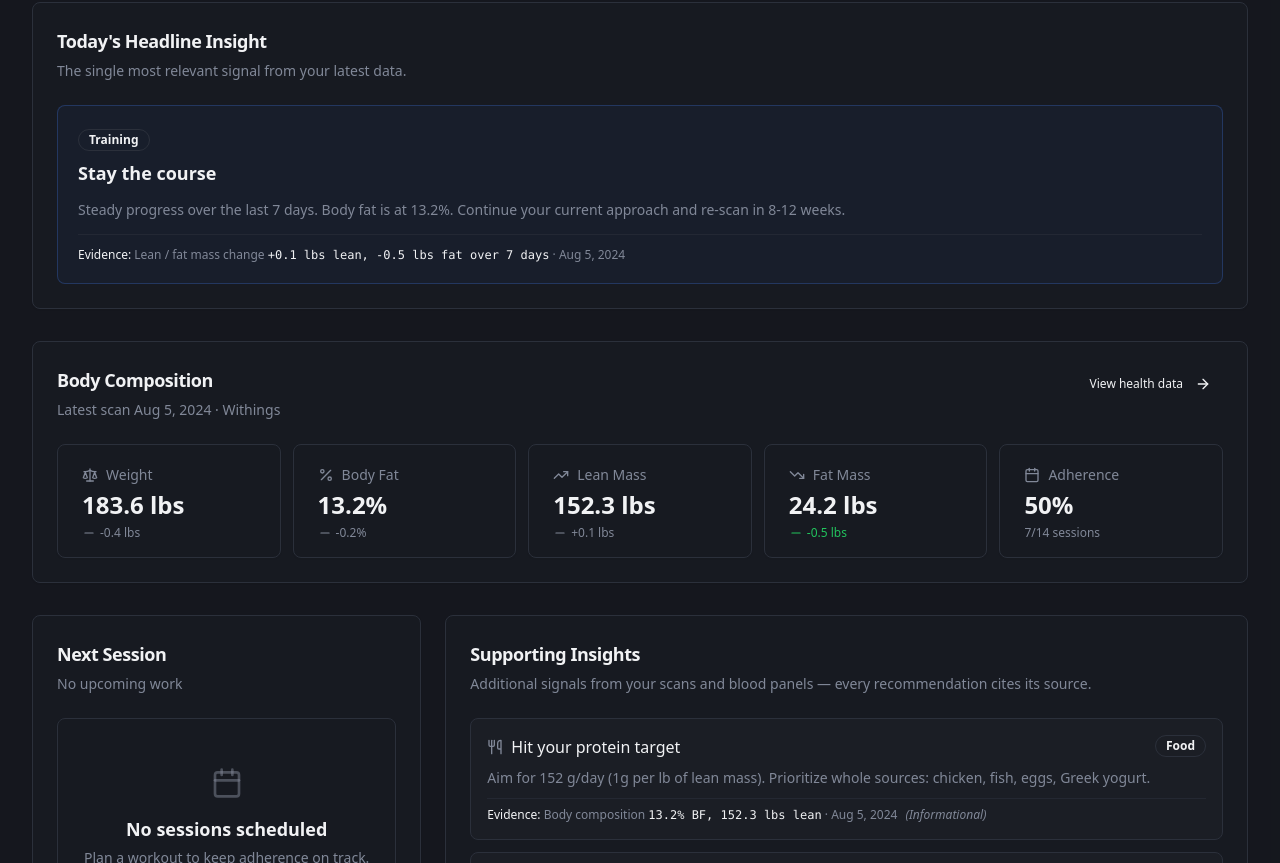
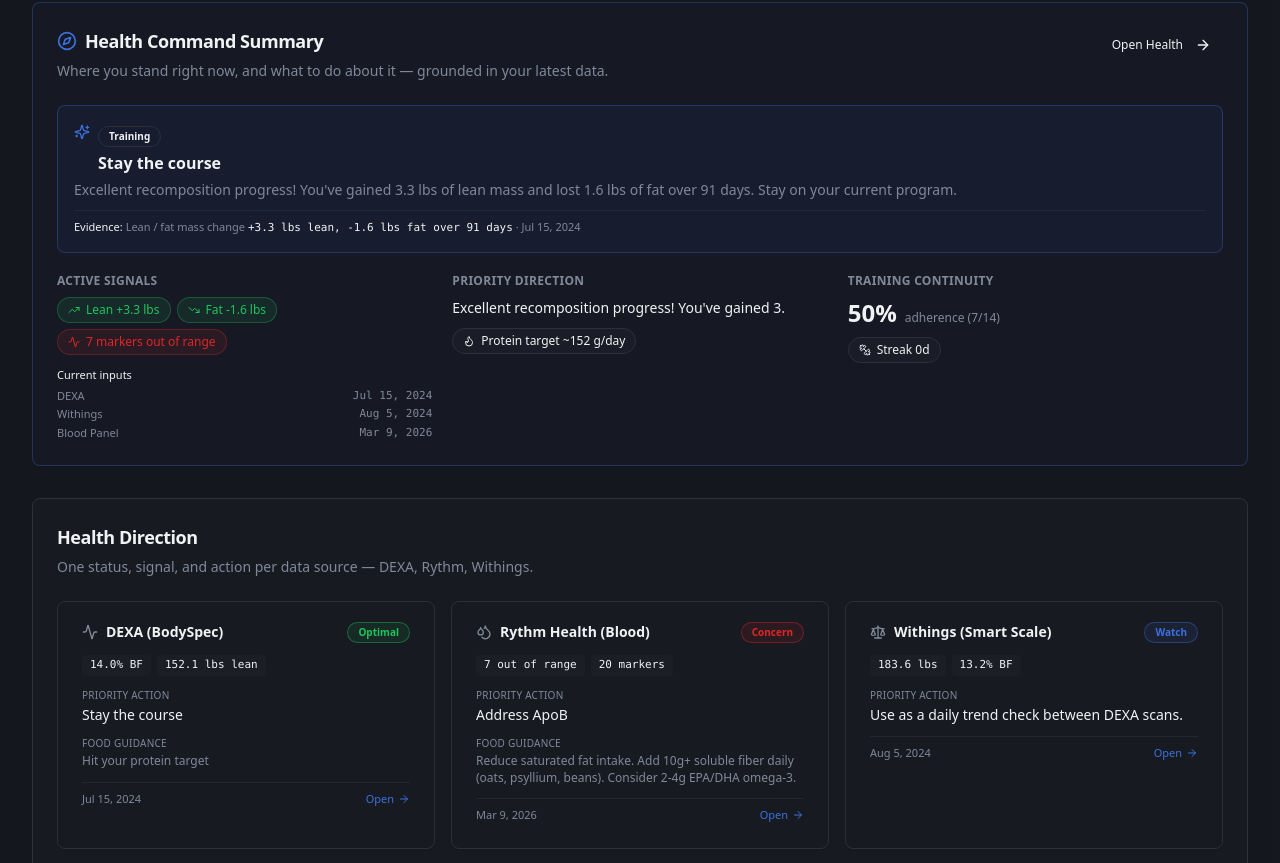
Before and after one commit to adthomps/apt-coachv2, a React (Vite) app: page /dashboard in a window 1280 px wide. Shown: the part 197-1060 px from the top of the page. Built offline with nearby package versions, Linux system fonts and the light colour scheme; sample sign-in values are in the browser's storage.

Commit message:
Changes
Co-authored-by: adthomps <20941675+adthomps@users.noreply.github.com>

```diff
--- a/src/pages/Dashboard.tsx
+++ b/src/pages/Dashboard.tsx
@@ -1,69 +1,102 @@
 import React from 'react';
 import { Link } from 'react-router-dom';
-import { format, parseISO } from 'date-fns';
+import { Activity, ChevronDown, Upload } from 'lucide-react';
 import { useAuth } from '@/contexts/AuthContext';
 import Layout from '@/components/Layout';
 import PageHeader from '@/components/common/PageHeader';
 import SectionCard from '@/components/common/SectionCard';
 import EmptyState from '@/components/common/EmptyState';
 import AIInsightsPanel from '@/components/AIInsightsPanel';
-import { Card, CardContent } from '@/components/ui/card';
+import HealthCommandSummary from '@/components/dashboard/HealthCommandSummary';
+import HealthDirectionGrid from '@/components/dashboard/HealthDirectionGrid';
+import TrainingSection from '@/components/dashboard/TrainingSection';
 import { Button } from '@/components/ui/button';
-import { Badge } from '@/components/ui/badge';
 import {
-  Activity, ArrowRight, Calendar, Dumbbell, Percent, Scale,
-  TrendingDown, TrendingUp, Upload, Minus,
-} from 'lucide-react';
-import { useSnapshots, useBloodPanels, useSchedule } from '@/hooks/use-api-queries';
+  Collapsible, CollapsibleContent, CollapsibleTrigger,
+} from '@/components/ui/collapsible';
+import {
+  useSnapshots, useBloodPanels, useSchedule, useSessions,
+} from '@/hooks/use-api-queries';
 import { snapshotApi } from '@/lib/api';
 import { getBodyScanInsights, getBloodPanelInsights, type Insight } from '@/lib/ai/insights';
-import type { ProgressCompare } from '@/lib/api/types';
+import type { ProgressCompare, Snapshot } from '@/lib/api/types';
 
-const Dashboard = () => {
+const isWithings = (s: Snapshot) => (s.provider || '').toLowerCase() === 'withings';
+
+/** Consecutive-day completed-session streak, walking back from today (or yesterday). */
+function computeStreak(completedDates: string[]): number {
+  if (completedDates.length === 0) return 0;
+  const set = new Set(completedDates.map((d) => d.slice(0, 10)));
+  let streak = 0;
+  const cursor = new Date();
+  if (!set.has(cursor.toISOString().slice(0, 10))) cursor.setDate(cursor.getDate() - 1);
+  while (set.has(cursor.toISOString().slice(0, 10))) {
+    streak += 1;
+    cursor.setDate(cursor.getDate() - 1);
+  }
+  return streak;
+}
+
+const Dashboard: React.FC = () => {
   const { user } = useAuth();
   const { data: snapshots = [], isLoading: snapsLoading } = useSnapshots();
   const { data: bloodPanels = [] } = useBloodPanels();
   const { data: scheduleEntries = [] } = useSchedule();
+  const { data: sessions = [] } = useSessions();
+
+  const dexaSnapshots = React.useMemo(
+    () => snapshots.filter((s) => !isWithings(s)).sort((a, b) => b.scanDate.localeCompare(a.scanDate)),
+    [snapshots],
+  );
+  const withingsSnapshots = React.useMemo(
+    () => snapshots.filter(isWithings).sort((a, b) => b.scanDate.localeCompare(a.scanDate)),
+    [snapshots],
+  );
+
+  const latestDexa = dexaSnapshots[0] ?? null;
+  const latestWithings = withingsSnapshots[0] ?? null;
+  const latestPanel = bloodPanels[0] ?? null;
 
   const [compare, setCompare] = React.useState<ProgressCompare | null>(null);
-  const latestSnapshot = snapshots[0] || null;
-  const latestPanel = bloodPanels[0] || null;
-
   React.useEffect(() => {
-    if (snapshots.length > 1) {
-      snapshotApi
-        .compare(snapshots[0].id, 'last')
-        .then(setCompare)
-        .catch(() => setCompare(null));
+    if (latestDexa && dexaSnapshots.length > 1) {
+      snapshotApi.compare(latestDexa.id, 'last').then(setCompare).catch(() => setCompare(null));
     } else {
       setCompare(null);
     }
-  }, [snapshots]);
+  }, [latestDexa, dexaSnapshots.length]);
 
-  const insights: Insight[] = React.useMemo(() => {
-    const out: Insight[] = [];
-    if (latestSnapshot) out.push(...getBodyScanInsights(latestSnapshot, compare ?? undefined));
-    if (latestPanel) out.push(...getBloodPanelInsights(latestPanel));
-    return out.slice(0, 6);
-  }, [latestSnapshot, latestPanel, compare]);
+  const bodyInsights: Insight[] = React.useMemo(
+    () => (latestDexa ? getBodyScanInsights(latestDexa, compare ?? undefined) : []),
+    [latestDexa, compare],
+  );
+  const panelInsights: Insight[] = React.useMemo(
+    () => (latestPanel ? getBloodPanelInsights(latestPanel) : []),
+    [latestPanel],
+  );
 
-  const heroInsight = insights[0];
-  const restInsights = insights.slice(1);
+  const headline: Insight | null = bodyInsights[0] ?? panelInsights[0] ?? null;
+  const supportingInsights: Insight[] = React.useMemo(() => {
+    const all = [...bodyInsights, ...panelInsights];
+    return headline ? all.filter((i) => i.id !== headline.id).slice(0, 6) : all.slice(0, 6);
+  }, [bodyInsights, panelInsights, headline]);
 
-  // Schedule: next + recent
+  // Schedule + adherence
   const today = new Date().toISOString().slice(0, 10);
-  const upcoming = React.useMemo(
-    () =>
-      scheduleEntries
-        .filter((e) => e.status === 'scheduled' && e.date >= today)
-        .sort((a, b) => a.date.localeCompare(b.date)),
-    [scheduleEntries, today],
-  );
-  const nextSession = upcoming[0] || null;
+  const completedScheduleCount = scheduleEntries.filter((e) => e.status === 'completed').length;
+  const totalScheduled = scheduleEntries.length;
+  const adherenceRate = totalScheduled > 0 ? Math.round((completedScheduleCount / totalScheduled) * 100) : 0;
+  const upcoming = scheduleEntries
+    .filter((e) => e.status === 'scheduled' && e.date >= today)
+    .sort((a, b) => a.date.localeCompare(b.date));
+  const nextSessionLabel = upcoming[0]
+    ? new Date(upcoming[0].date).toLocaleDateString(undefined, { weekday: 'short' })
+    : null;
 
-  const completedCount = scheduleEntries.filter((e) => e.status === 'completed').length;
-  const totalScheduled = scheduleEntries.length;
-  const adherenceRate = totalScheduled > 0 ? Math.round((completedCount / totalScheduled) * 100) : 0;
+  const completedDates = sessions
+    .filter((s) => s.status === 'completed')
+    .map((s) => s.completedAt ?? s.startedAt);
+  const streak = computeStreak(completedDates);
 
   if (snapsLoading) {
     return (
@@ -75,8 +108,8 @@ const Dashboard = () => {
     );
   }
 
-  // First-run state — guide to import
-  if (!latestSnapshot) {
+  // First-run: no data anywhere
+  if (!latestDexa && !latestPanel && !latestWithings) {
     return (
       <Layout>
         <div className="space-y-8">
@@ -88,11 +121,11 @@ const Dashboard = () => {
             <EmptyState
               icon={<Activity className="h-12 w-12" />}
               title="No health data yet"
-              description="Import your first body scan to unlock evidence-based recommendations, training adjustments, and food guidance."
+              description="Import your first body scan, blood panel, or smart-scale reading to unlock evidence-based coaching."
               action={
-                <Link to="/admin">
+                <Link to="/admin?tab=imports">
                   <Button size="lg">
-                    <Upload className="mr-2 h-4 w-4" />Import Health Data
+                    <Upload className="mr-2 h-4 w-4" /> Import Health Data
                   </Button>
                 </Link>
               }
@@ -103,20 +136,6 @@ const Dashboard = () => {
     );
   }
 
-  const bc = latestSnapshot.bodyComposition;
-
-  const formatChange = (v: number, suffix = '') =>
-    `${v > 0 ? '+' : ''}${v.toFixed(1)}${suffix}`;
-  const changeTone = (v: number, invert = false) => {
-    if (Math.abs(v) < 0.5) return 'text-muted-foreground';
-    const positive = invert ? v < 0 : v > 0;
-    return positive ? 'text-success' : 'text-destructive';
-  };
-  const TrendIcon = ({ v }: { v: number }) =>
-    v > 0.5 ? <TrendingUp className="h-3.5 w-3.5" /> :
-    v < -0.5 ? <TrendingDown className="h-3.5 w-3.5" /> :
-    <Minus className="h-3.5 w-3.5" />;
-
   return (
     <Layout>
       <div className="space-y-8">
@@ -125,189 +144,67 @@ const Dashboard = () => {
           description={`Hey ${user?.name?.split(' ')[0] || 'there'} — here's what your data says today.`}
         />
 
-        {/* Band 1 — Hero Insight */}
-        {heroInsight ? (
-          <SectionCard
-            title="Today's Headline Insight"
-            description="The single most relevant signal from your latest data."
-          >
-            <div className="rounded-lg border border-primary/30 bg-primary/5 p-5 space-y-3">
-              <div className="flex items-start justify-between gap-3">
-                <div>
-                  <Badge variant="outline" className="capitalize mb-2">
-                    {heroInsight.category}
-                  </Badge>
-                  <h3 className="text-lg font-semibold text-foreground">{heroInsight.title}</h3>
-                </div>
-              </div>
-              <p className="text-sm text-muted-foreground leading-relaxed">{heroInsight.rationale}</p>
-              <div className="text-xs text-muted-foreground pt-3 border-t border-border/60">
-                <span className="font-medium text-foreground">Evidence:</span>{' '}
-                {heroInsight.evidence.label}{' '}
-                <span className="font-mono text-foreground">{heroInsight.evidence.value}</span>
-                {heroInsight.evidence.reference && <> · ref {heroInsight.evidence.reference}</>}
-                {heroInsight.evidence.date && (
-                  <> · {format(new Date(heroInsight.evidence.date), 'MMM d, yyyy')}</>
-                )}
-              </div>
-            </div>
-          </SectionCard>
-        ) : null}
+        {/* 1. Health Command Summary (with embedded headline) */}
+        <HealthCommandSummary
+          headline={headline}
+          latestSnapshot={latestDexa}
+          latestPanel={latestPanel}
+          latestWithings={latestWithings}
+          compare={compare}
+          adherenceRate={adherenceRate}
+          completedCount={completedScheduleCount}
+          totalScheduled={totalScheduled}
+          nextSessionLabel={nextSessionLabel}
+          streak={streak}
+        />
 
-        {/* Band 2 — Body KPIs */}
-        <SectionCard
-          title="Body Composition"
-          description={`Latest scan ${format(new Date(latestSnapshot.scanDate), 'MMM d, yyyy')}${
-            latestSnapshot.provider ? ` · ${latestSnapshot.provider}` : ''
-          }`}
-          actions={
-            <Link to="/health">
-              <Button variant="ghost" size="sm" className="text-xs">
-                View health data <ArrowRight className="ml-1 h-3 w-3" />
-              </Button>
-            </Link>
-          }
-        >
-          <div className="grid grid-cols-2 md:grid-cols-5 gap-3">
-            <KpiCard
-              icon={<Scale className="h-4 w-4 text-muted-foreground" />}
-              label="Weight"
-              value={`${bc.totalMass.toFixed(1)} lbs`}
-              change={
-                compare && (
-                  <span className={`flex items-center gap-1 ${changeTone(compare.changes.totalMass.value)}`}>
-                    <TrendIcon v={compare.changes.totalMass.value} />
-                    {formatChange(compare.changes.totalMass.value, ' lbs')}
-                  </span>
-                )
-              }
-            />
-            <KpiCard
-              icon={<Percent className="h-4 w-4 text-muted-foreground" />}
-              label="Body Fat"
-              value={`${bc.bodyFatPercentage.toFixed(1)}%`}
-              change={
-                compare && (
-                  <span className={`flex items-center gap-1 ${changeTone(compare.changes.bodyFatPercentage.value, true)}`}>
-                    <TrendIcon v={-compare.changes.bodyFatPercentage.value} />
-                    {formatChange(compare.changes.bodyFatPercentage.value, '%')}
-                  </span>
-                )
-              }
-            />
-            <KpiCard
-              icon={<TrendingUp className="h-4 w-4 text-muted-foreground" />}
-              label="Lean Mass"
-              value={`${bc.leanMass.toFixed(1)} lbs`}
-              change={
-                compare && (
-                  <span className={`flex items-center gap-1 ${changeTone(compare.changes.leanMass.value)}`}>
-                    <TrendIcon v={compare.changes.leanMass.value} />
-                    {formatChange(compare.changes.leanMass.value, ' lbs')}
-                  </span>
-                )
-              }
-            />
-            <KpiCard
-              icon={<TrendingDown className="h-4 w-4 text-muted-foreground" />}
-              label="Fat Mass"
-              value={`${bc.fatMass.toFixed(1)} lbs`}
-              change={
-                compare && (
-                  <span className={`flex items-center gap-1 ${changeTone(compare.changes.fatMass.value, true)}`}>
-                    <TrendIcon v={-compare.changes.fatMass.value} />
-                    {formatChange(compare.changes.fatMass.value, ' lbs')}
-                  </span>
-                )
-              }
-            />
-            <KpiCard
-              icon={<Calendar className="h-4 w-4 text-muted-foreground" />}
-              label="Adherence"
-              value={`${adherenceRate}%`}
-              change={
-                <span className="text-muted-foreground">
-                  {completedCount}/{totalScheduled} sessions
-                </span>
-              }
-            />
-          </div>
-        </SectionCard>
+        {/* 2. Health Direction (Dexa · Rythm · Withings) */}
+        <HealthDirectionGrid
+          latestDexa={latestDexa}
+          latestWithings={latestWithings}
+          latestPanel={latestPanel}
+          bodyInsights={bodyInsights}
+          panelInsights={panelInsights}
+        />
 
-        {/* Band 3 — Next Session + Supporting Insights */}
-        <div className="grid grid-cols-1 lg:grid-cols-3 gap-6">
-          <div className="lg:col-span-1">
-            <SectionCard
-              title="Next Session"
-              description={nextSession ? format(parseISO(nextSession.date), 'EEEE, MMM d') : 'No upcoming work'}
-            >
-              {nextSession ? (
-                <div className="space-y-3">
-                  <div className="flex items-center gap-2">
-                    <Dumbbell className="h-4 w-4 text-primary" />
-                    <span className="font-medium text-foreground">
-                      {nextSession.workoutName || 'Workout'}
-                    </span>
+        {/* 3. Training */}
+        <TrainingSection
+          scheduleEntries={scheduleEntries}
+          sessions={sessions}
+          adherenceRate={adherenceRate}
+          completedCount={completedScheduleCount}
+          totalScheduled={totalScheduled}
+        />
+
+        {/* 4. Supporting Insights — collapsed by default to keep the page calm */}
+        {supportingInsights.length > 0 && (
+          <Collapsible>
+            <SectionCard variant="subtle">
+              <CollapsibleTrigger asChild>
+                <button className="w-full flex items-center justify-between text-left group">
+                  <div>
+                    <h3 className="text-sm font-semibold text-foreground">More insights</h3>
+                    <p className="text-xs text-muted-foreground">
+                      {supportingInsights.length} additional signal{supportingInsights.length === 1 ? '' : 's'} from your scans and panels.
+                    </p>
                   </div>
-                  {nextSession.notes && (
-                    <p className="text-xs text-muted-foreground italic">"{nextSession.notes}"</p>
-                  )}
-                  <div className="flex gap-2">
-                    <Link to={`/workouts/${nextSession.workoutId}/start`} className="flex-1">
-                      <Button size="sm" className="w-full">Start</Button>
-                    </Link>
-                    <Link to="/schedule">
-                      <Button size="sm" variant="outline">View week</Button>
-                    </Link>
-                  </div>
-                </div>
-              ) : (
-                <EmptyState
-                  icon={<Calendar className="h-8 w-8" />}
-                  title="No sessions scheduled"
-                  description="Plan a workout to keep adherence on track."
-                  action={
-                    <Link to="/schedule">
-                      <Button size="sm">Open schedule</Button>
-                    </Link>
-                  }
+                  <ChevronDown className="h-4 w-4 text-muted-foreground transition-transform group-data-[state=open]:rotate-180" />
+                </button>
+              </CollapsibleTrigger>
+              <CollapsibleContent className="mt-4">
+                <AIInsightsPanel
+                  insights={supportingInsights}
+                  title="Supporting Insights"
+                  description="Every recommendation cites the scan or marker it came from."
+                  emptyTitle="No additional signals"
                 />
-              )}
+              </CollapsibleContent>
             </SectionCard>
-          </div>
-
-          <div className="lg:col-span-2">
-            <AIInsightsPanel
-              insights={restInsights}
-              title="Supporting Insights"
-              description="Additional signals from your scans and blood panels — every recommendation cites its source."
-              emptyTitle="Add more data for richer insights"
-            />
-          </div>
-        </div>
+          </Collapsible>
+        )}
       </div>
     </Layout>
   );
 };
 
-interface KpiCardProps {
-  icon: React.ReactNode;
-  label: string;
-  value: string;
-  change?: React.ReactNode;
-}
-
-const KpiCard: React.FC<KpiCardProps> = ({ icon, label, value, change }) => (
-  <Card>
-    <CardContent className="pt-5 pb-4">
-      <div className="flex items-center gap-2 mb-1">
-        {icon}
-        <span className="text-sm text-muted-foreground">{label}</span>
-      </div>
-      <div className="text-2xl font-bold text-foreground">{value}</div>
-      {change && <div className="text-xs mt-1">{change}</div>}
-    </CardContent>
-  </Card>
-);
-
 export default Dashboard;
```
